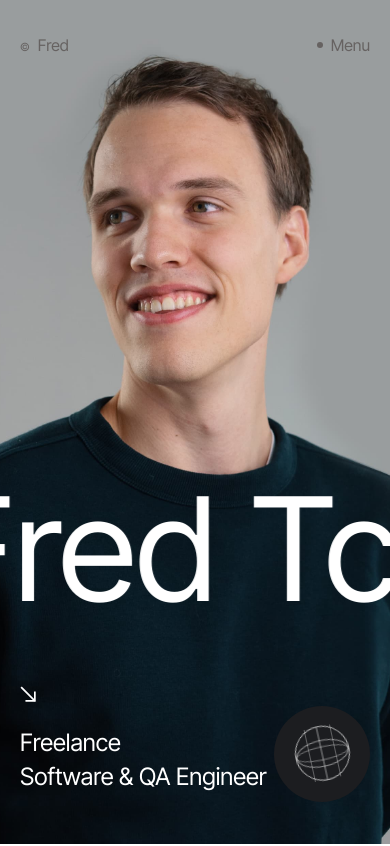
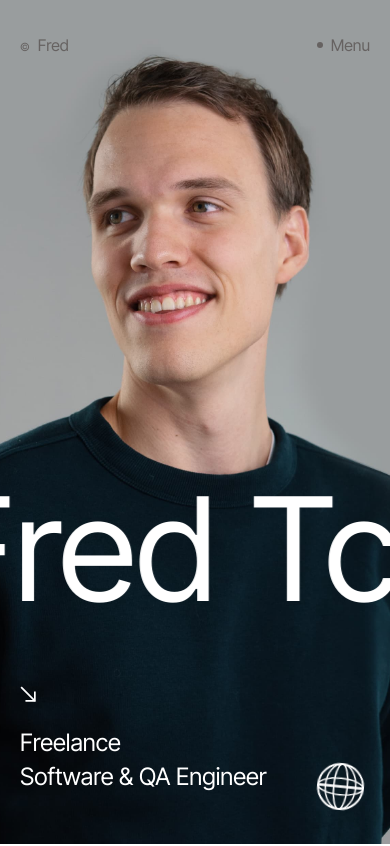
Before and after one commit to CamCoder337/portfolio-2k26, a Next.js app: page / in a window 390 px wide. Shown: the top 846 px of the page. Built offline with nearby package versions, Linux system fonts and the light colour scheme.

Commit message:
update: responsive hero globe appearance

```diff
--- a/app/globals.css
+++ b/app/globals.css
@@ -53,6 +53,34 @@
 
   --ease-out-expo: cubic-bezier(0.19, 1, 0.22, 1);
   --ease-in-out-quart: cubic-bezier(0.76, 0, 0.24, 1);
+
+  /* Second stop of the location globe's colour cycle. The reference pulses
+     between its accent and this red; change it to retune the pulse. */
+  --color-ball-pulse: #ff4444;
+
+  --animate-digital-ball: digital-ball 6s ease-in-out infinite;
+  --animate-globe-wobble: globe-wobble 5.4s ease-in-out infinite;
+}
+
+/* The globe rocks between +15deg and -15deg — it does not spin. */
+@keyframes globe-wobble {
+  0%,
+  100% {
+    transform: rotate(15deg);
+  }
+  50% {
+    transform: rotate(-15deg);
+  }
+}
+
+@keyframes digital-ball {
+  0%,
+  100% {
+    background-color: var(--color-accent);
+  }
+  50% {
+    background-color: var(--color-ball-pulse);
+  }
 }
 
 /* ------------------------------------------------------------------ */
--- a/components/sections/hero.tsx
+++ b/components/sections/hero.tsx
@@ -119,7 +119,7 @@ export function Hero() {
       {/* Location plaque. Below md the reference drops the plaque entirely and
           keeps only the globe, tucked into the bottom right corner — the full
           256px plaque at mid height collides with the role text on a phone. */}
-      <div className="hero-enter absolute right-5 bottom-[5%] left-auto md:top-[44%] md:right-auto md:bottom-auto md:left-0">
+      <div className="hero-enter absolute right-4 bottom-6 left-auto md:top-[44%] md:right-auto md:bottom-auto md:left-0">
         <div className="relative flex items-center rounded-r-full md:h-[6.5rem] md:w-[16rem] md:bg-ink md:pl-11">
           <p className="hidden text-[1.08rem] leading-[1.2] text-paper md:block">
             {site.location.split(" ").slice(0, 1)}
@@ -128,14 +128,18 @@ export function Hero() {
             <br />
             Cameroon
           </p>
-          <Globe className="size-[6rem] md:absolute md:right-[0.95rem] md:size-[4.55rem]" />
+          {/* 67px on a phone — the reference's 96px box holds a disc inset by
+              14.4px, not a 96px disc. */}
+          <Globe className="size-[4.2rem] md:absolute md:right-[0.95rem] md:size-[4.55rem]" />
         </div>
       </div>
 
       {/* Role: bottom left on a phone, right hand column from md up. */}
       <div className="hero-drift absolute inset-x-0 bottom-[6%] md:top-[36%] md:bottom-auto">
         <div className="hero-enter shell grid grid-cols-12">
-          <div className="col-span-9 md:col-span-3 md:col-start-10">
+          {/* Four columns, not three: "Software & QA Engineer" is longer than
+              the reference's role line and wrapped onto a third line. */}
+          <div className="col-span-9 md:col-span-4 md:col-start-9">
             <ArrowUpRight className="mb-6 size-4 rotate-90 md:mb-14" />
             <h2 className="text-[clamp(1.5rem,2.3vw,2.3rem)] leading-[1.4]">
               {site.role.split(" ")[0]}
--- a/components/ui/globe.tsx
+++ b/components/ui/globe.tsx
@@ -1,22 +1,40 @@
 /**
  * Wireframe globe used in the hero plaque and on the about page line.
- * Everything inside scales off the outer size, so the caller only sets that.
+ *
+ * Matches the reference: the disc itself is transparent — what you see behind
+ * it is the page — and carries a solid white globe glyph that rocks between
+ * +15deg and -15deg over 5.4s (it does not spin). The coloured fill sits at
+ * opacity 0 until hover, pulsing between the accent and a red.
+ *
+ * The glyph is drawn as one SVG rather than the reference's stack of clipped,
+ * inset-box-shadow ellipses: at 67px the two are indistinguishable, and the
+ * ratios stay legible.
  */
 export function Globe({ className = "size-14" }: { className?: string }) {
   return (
     <div
-      className={`grid shrink-0 place-items-center rounded-full bg-ink ${className}`}
+      className={`group relative grid shrink-0 place-items-center overflow-hidden rounded-full ${className}`}
     >
-      <div
-        className="relative h-[57%] w-[57%] animate-spin rounded-full border border-paper/70"
-        style={{ animationDuration: "9s" }}
+      <span
+        aria-hidden="true"
+        className="animate-digital-ball absolute inset-0 opacity-0 transition-opacity duration-1000 ease-in-out group-hover:opacity-100"
+      />
+
+      <svg
+        viewBox="0 0 48 48"
+        aria-hidden="true"
+        fill="none"
+        stroke="currentColor"
+        /* 70% of the disc, as on the reference (47px inside 67px). */
+        className="animate-globe-wobble relative h-[70%] w-[70%] text-paper"
       >
-        <span className="absolute inset-y-0 left-1/2 w-1/2 -translate-x-1/2 rounded-[50%] border border-paper/50" />
-        <span className="absolute inset-y-0 left-1/2 w-1/4 -translate-x-1/2 rounded-[50%] border border-paper/40" />
-        <span className="absolute inset-x-0 top-1/2 h-px -translate-y-1/2 bg-paper/50" />
-        <span className="absolute inset-x-0 top-1/4 h-px bg-paper/30" />
-        <span className="absolute inset-x-0 bottom-1/4 h-px bg-paper/30" />
-      </div>
+        <circle cx="24" cy="24" r="23" strokeWidth="2" />
+        <ellipse cx="24" cy="24" rx="15.5" ry="23" strokeWidth="1.5" />
+        <ellipse cx="24" cy="24" rx="7" ry="23" strokeWidth="1.5" />
+        <ellipse cx="24" cy="24" rx="23" ry="8.5" strokeWidth="1.5" />
+        {/* Solid equator, the reference's filled middle band. */}
+        <line x1="1" y1="24" x2="47" y2="24" strokeWidth="2.5" />
+      </svg>
     </div>
   );
 }
```
